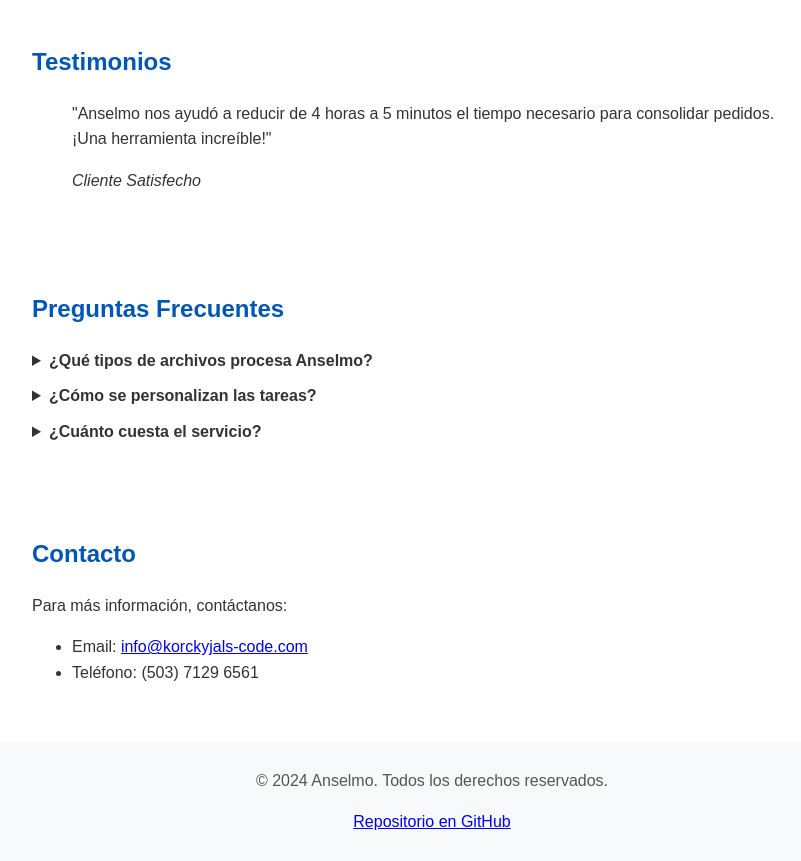
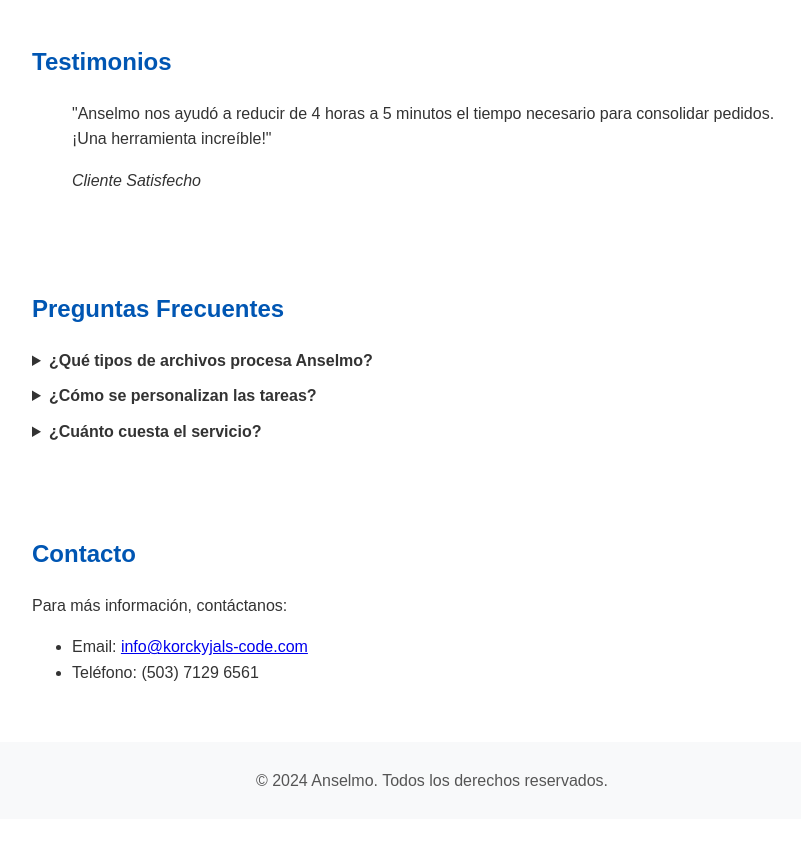
Before and after one commit to Korckyjals-CODE/anselmo_website, a plain HTML site: page index.html in a window 1280 px wide. Shown: the part 785-1646 px from the top of the page, without its empty margins (208-1009 px from the left). After the commit the page ends 1604 px from the top, so only its background shows below. Drawn offline with Linux system fonts and the light colour scheme.

Commit message:
Update index.html to remove the link to the repo

```diff
--- a/index.html
+++ b/index.html
@@ -76,7 +76,6 @@
     <!-- Footer -->
     <footer>
         <p id="footer-desc">© 2024 Anselmo. Todos los derechos reservados.</p>
-        <p><a href="https://github.com/Korckyjals-CODE/anselmo_website">Repositorio en GitHub</a></p>
     </footer>
 
     <script>
```
